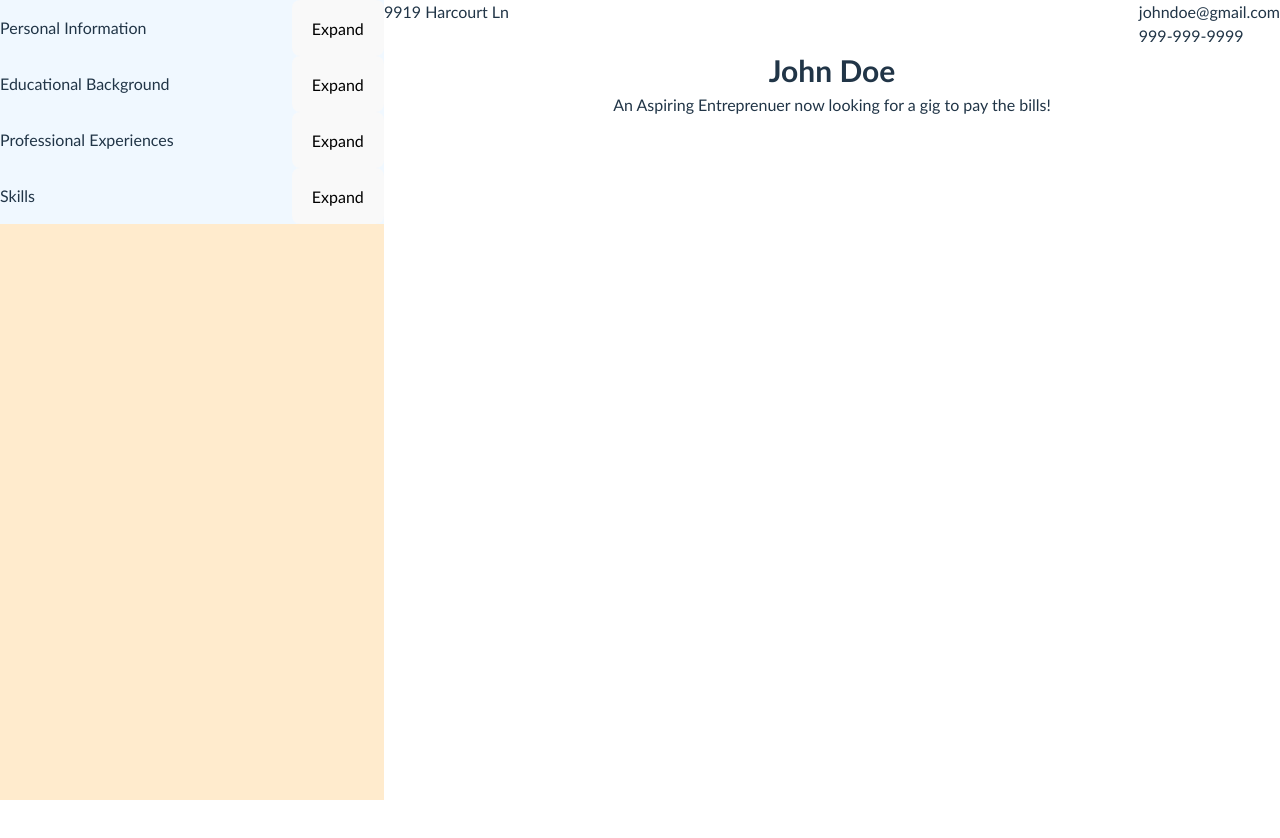
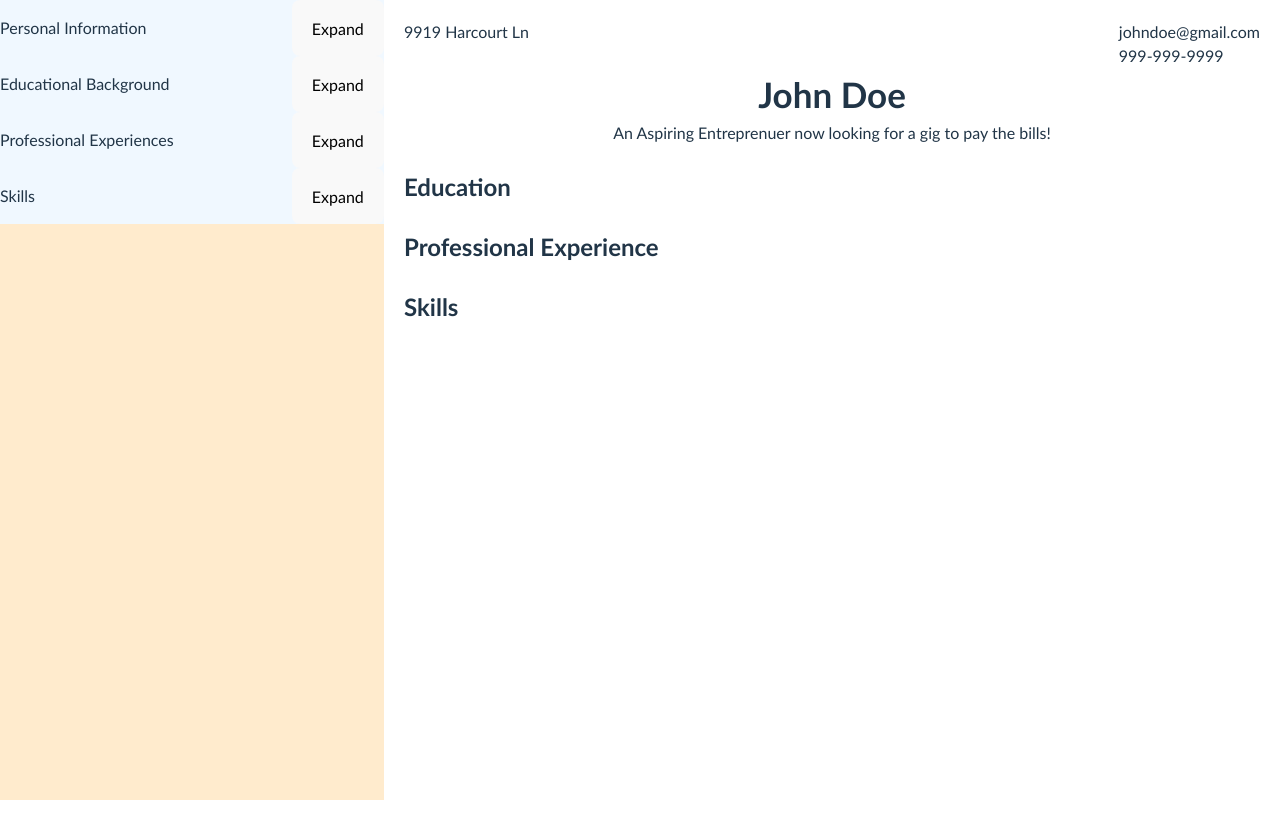
Before and after one commit to bharadr/cv-app, a React (Vite) app: page / in a window 1280 px wide. Before the commit the page ends 800 px from the top, so only its background shows below. Built offline with nearby package versions, Linux system fonts and the light colour scheme.

Commit message:
Got some more work done on design

```diff
--- a/src/App.css
+++ b/src/App.css
@@ -20,6 +20,7 @@
 #displaySection {
   flex: 1 1 70%;
   height: 100%;
+  padding: 20px;
 }
 
 #display-personal-info {
@@ -34,10 +35,16 @@
 
 #personal-name {
   text-align: center;
-  font-size: 30px;
+  font-size: 35px;
   font-weight: 600;
 }
 
 #personal-description {
   text-align: center;
 }
+
+.sectionHeader {
+  font-size: 24px;
+  font-weight: 600;
+
+}
--- a/src/components/Display.jsx
+++ b/src/components/Display.jsx
@@ -16,6 +16,23 @@ function PersonalInfoSection({fullName, address, email, phoneNumber, summary}) {
     )
 }
 
+function EducationEntrySection({schoolName, degreeMajor, startdate, endDate, location}) {
+    return (
+        <div class="display-education-entry">
+            <div id="personal-contact">
+                <div>{address}</div>
+                <div>
+                    <div>{email}</div>
+                    <div>{phoneNumber}</div>
+                </div>
+            </div>
+            <div id="personal-name">{fullName}</div>
+            <div id="personal-description">{summary}</div>
+        </div>
+    )
+}
+
+
 
 
 
@@ -24,16 +41,19 @@ function Display({personalInfo, skillEntries, educationEntries, workplaceEntries
     <div id="displaySection">
         <PersonalInfoSection fullName={personalInfo.fullName} address={personalInfo.address} email={personalInfo.email} phoneNumber={personalInfo.phoneNumber} summary={personalInfo.summary}></PersonalInfoSection>
         <div id="display-education-info">
+            <p className='sectionHeader'>Education</p>
             {educationEntries.map((entry, index) => (
                 <div key={index}>{entry.contents.schoolName} {entry.contents.startDate} {entry.contents.endDate} {entry.contents.degreeMajor} {entry.contents.educationLocation}</div>
             ))}
         </div>
         <div id="display-workplace-info">
+            <p className='sectionHeader'>Professional Experience</p>
             {workplaceEntries.map((entry, index) => (
                 <div key={index}>{entry.contents.companyName} {entry.contents.companyTitle} {entry.contents.endDate} {entry.contents.startDate} {entry.contents.companyLocation} {entry.contents.companyDescription}</div>
             ))}
         </div>
         <div id="display-skills-info">
+            <p className='sectionHeader'>Skills</p>
             {skillEntries.map((entry, index) => (
             <div key={index}>{entry.contents.skillName}</div>
             ))}
```
